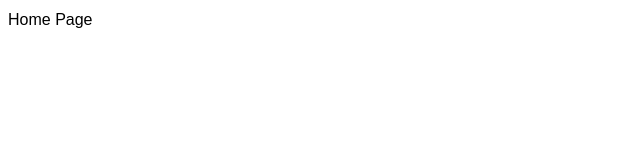
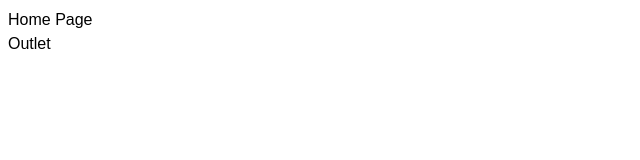
Before and after one commit to myroslavsuprun/lopi, a React (Create React App) app: page / in a window 1280 px wide. Shown: the top 160 px of the page, without its empty margins (0-640 px from the left). Built offline with nearby package versions, Linux system fonts and the light colour scheme.

Commit message:
Added index route for the App

```diff
--- a/src/components/App.jsx
+++ b/src/components/App.jsx
@@ -6,6 +6,7 @@ const App = () => {
   return (
     <Routes>
       <Route path="/" element={<Home />}>
+        <Route index element={<div>Outlet</div>} />
         {/* Route log-in log in form  */}
         {/* Route log out log out form */}
         {/* Route books - booksList */}
```
